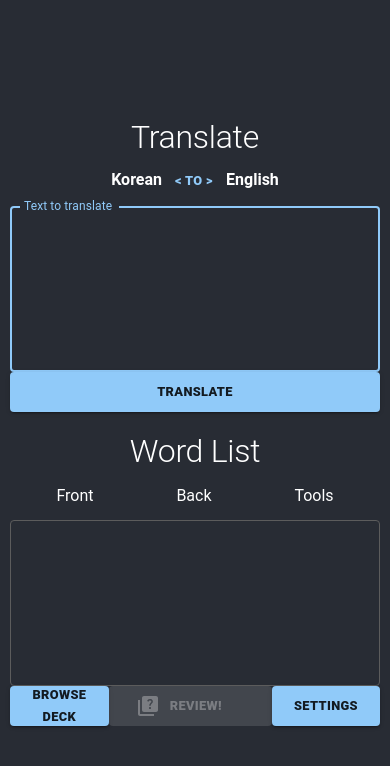
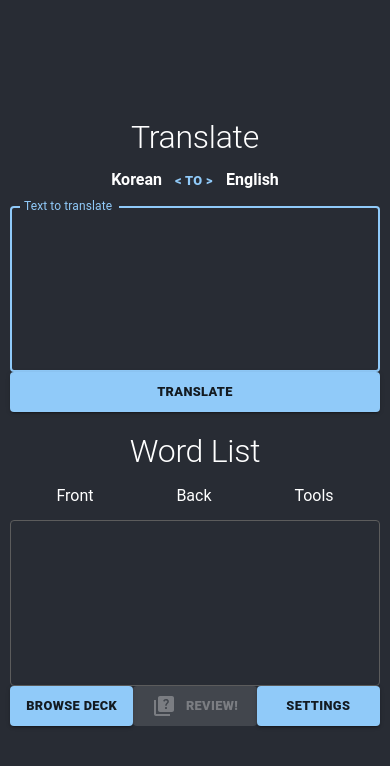
Before and after one commit to ElderlyC/Raven-Cards, a React (Create React App) app: page / in a window 390 px wide. Shown: the top 766 px of the page. Built offline with nearby package versions, Linux system fonts and the light colour scheme.

Commit message:
fixed awkward badge styling

```diff
--- a/src/App.css
+++ b/src/App.css
@@ -50,6 +50,29 @@ iframe#webpack-dev-server-client-overlay {
   flex: 1;
   max-width: 600px;
 }
+.wordlist-container button {
+  height: 42.25px;
+}
+
+.quiz {
+  margin: 0 10px 0 5px;
+}
+
+.badge {
+  padding-right: 20px;
+}
+
+@media (max-width: 1200px) {
+  .wordlist-container button {
+    padding: 0;
+  }
+  .quiz {
+    margin: 0;
+  }
+  .badge {
+    padding-right: 0;
+  }
+}
 
 @media (max-width: 740px) {
   .home {
@@ -66,4 +89,7 @@ iframe#webpack-dev-server-client-overlay {
     font-weight: 800;
     height: 40px;
   }
+  .badge {
+    padding-right: 0;
+  }
 }
--- a/src/App.tsx
+++ b/src/App.tsx
@@ -7,7 +7,7 @@ import AddFlashcard from "./Components/AddFlashcard/AddFlashcard";
 import { WordPair } from "./types";
 import { ThemeProvider, createTheme } from "@mui/material/styles";
 import CssBaseline from "@mui/material/CssBaseline";
-import { Button, Typography, Badge } from "@mui/material";
+import { Button, Typography, Badge, useMediaQuery } from "@mui/material";
 import QuizIcon from "@mui/icons-material/Quiz";
 import ReviewCards from "./Components/ReviewCards/ReviewCards";
 import ViewDeck from "./Components/ViewDeck/ViewDeck";
@@ -35,6 +35,7 @@ export type Card = {
 export type Deck = Card[];
 
 function App() {
+  const smallScreen = useMediaQuery("(max-width:740px)");
   const wordlistString = localStorage.getItem("wordlist");
   const [wordList, setWordlist] = useState<WordPair[]>(
     wordlistString ? JSON.parse(wordlistString) : []
@@ -168,18 +169,23 @@ function App() {
                     display: "flex",
                   }}
                 >
-                  <div style={{ flex: 1 }}>
+                  <div style={{ flex: 1, width: "33%" }}>
                     <Button
                       fullWidth
                       size="large"
                       variant="contained"
-                      sx={{ fontWeight: "bold" }}
+                      sx={{
+                        fontWeight: "bold",
+                        padding: 0,
+                        height: "42.25px",
+                        lineHeight: "1rem",
+                      }}
                       onClick={() => setView("view")}
                     >
                       Browse Deck
                     </Button>
                   </div>
-                  <div style={{ flex: 1 }}>
+                  <div style={{ flex: 1, width: "33%" }}>
                     <Button
                       size="large"
                       disabled={emptyDeck}
@@ -188,26 +194,38 @@ function App() {
                       fullWidth
                       sx={{
                         fontWeight: "bold",
-                        paddingRight: "30px",
                       }}
                     >
-                      <QuizIcon sx={{ margin: "0 10px 0 5px" }} />
+                      <QuizIcon
+                        className="quiz"
+                        sx={{
+                          "@media (max-width: 740px)": {
+                            margin: !emptyDeck ? "0 0 0 -10px" : "0 10px 0 5px",
+                          },
+                        }}
+                      />
+                      <span style={{ paddingRight: "5px" }}>
                         {(hoursUntilNextReview[0] as number) > 0
-                        ? `in ~${hoursUntilNextReview[0]} ${hoursUntilNextReview[1]}`
+                          ? `${smallScreen ? "" : "in "}~${
+                              hoursUntilNextReview[0]
+                            } ${hoursUntilNextReview[1]}`
                           : "Review!"}
+                      </span>
+                      {!emptyDeck && (
                         <Badge
                           badgeContent={reviewCards.length}
                           color="success"
+                          className="badge"
                           sx={{
-                          marginLeft: "20px",
                             "& .MuiBadge-badge": {
                               fontWeight: "bold",
                             },
                           }}
                         />
+                      )}
                     </Button>
                   </div>
-                  <div style={{ flex: 1 }}>
+                  <div style={{ flex: 1, width: "33%" }}>
                     <Button
                       fullWidth
                       size="large"
```
Lines whose indentation alone changed are shown as unchanged.
